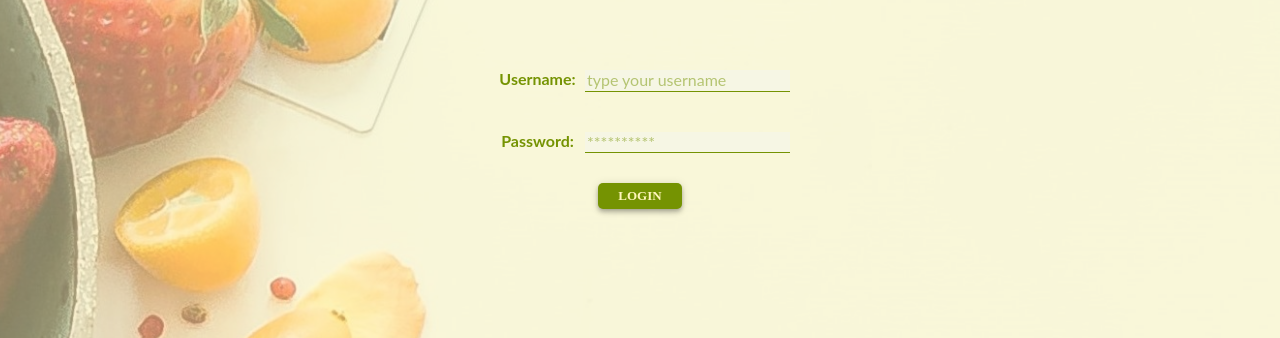
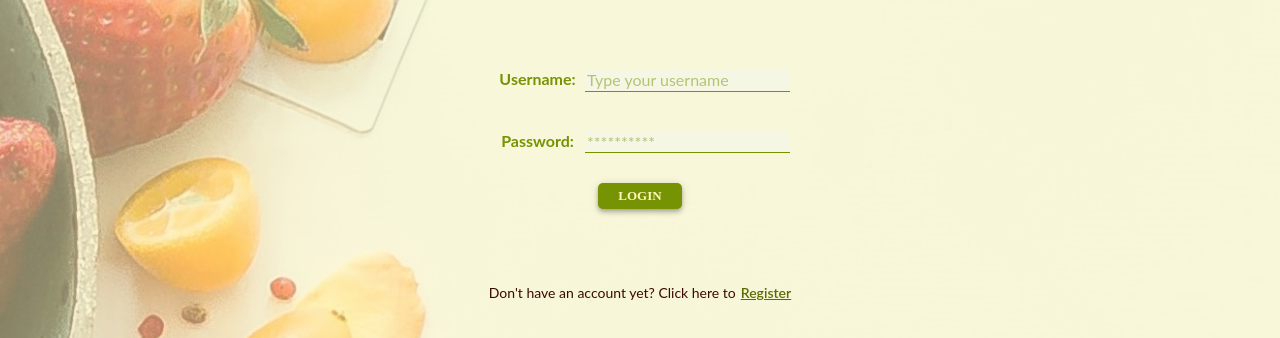
Before and after one commit to GalyaIT/Yummy, a React (Create React App) app in the folder client/: page /login in a window 1280 px wide. Shown: the part 462-800 px from the top of the page. Built offline with nearby package versions, Linux system fonts and the light colour scheme; the HTML template or start-up script is replaced by a standard one.

Commit message:
modified login and register pages

```diff
--- a/client/src/components/Auth/Login.js
+++ b/client/src/components/Auth/Login.js
@@ -1,4 +1,5 @@
 import { Component } from 'react'
+import {Link} from 'react-router-dom'
 import './_Login.scss'
 import * as authService from '../../services/authService'
 import UserContext from '../../Context'
@@ -88,7 +89,7 @@ class Login extends Component {
                         onChange={e => this.handleChange(e, 'username')}
                         label="Username"
                         id="username"
-                        placeholder="type your username" />
+                        placeholder="Type your username" />
                     <Input
                         type="password"
                         value={password}
@@ -98,6 +99,9 @@ class Login extends Component {
                         placeholder="**********"  />
                       <SubmitButton title="Login" />
                 </form>
+                <div className="info-message">
+                <p>Don't have an account yet? Click here to<Link to="/register">Register</Link></p>
+                </div>
             </div>
         )
     }
--- a/client/src/components/Auth/Register.js
+++ b/client/src/components/Auth/Register.js
@@ -1,4 +1,5 @@
 import { Component } from 'react'
+import {Link} from 'react-router-dom'
 import * as authService from '../../services/authService'
 import UserContext from '../../Context'
 import SubmitButton from '../Button/Submit-button'
@@ -87,7 +88,7 @@ class Register extends Component {
                         onChange={e => this.handleChange(e, 'username')}
                         label="Username"
                         id="username"
-                        placeholder="type your username" />
+                        placeholder="Type your username" />
                     <Input
                         type="password"
                         value={password}
@@ -105,6 +106,10 @@ class Register extends Component {
 
                     <SubmitButton title="Register" />
                 </form>
+                <div className="info-message">
+                <p>You already have an account? Click here to<Link to="/login">Login</Link></p>
+
+                </div>
             </div>
         )
     }
--- a/client/src/components/Auth/_Login.scss
+++ b/client/src/components/Auth/_Login.scss
@@ -1,4 +1,5 @@
 @import "../../styles/settings/settings-colors";
+@import "../../styles/settings/_settings-breakpoints";
 .wrapper {
     display: flex;
     flex-direction: column;
@@ -32,4 +33,19 @@
         background-repeat: no-repeat;
         background-position: center;
     }
+    .info-message {
+        padding-top: 50px;
+        color: map-get($colors, bordeaux);
+        z-index: 3;
+      p, a{
+          font-size: 10px;
+          @include desktop {
+            font-size: 14px;
+        }
+        a{
+            color: map-get($colors, secondary);
+            padding-left: 5px;
+        }
+      }
+    }
 }
--- a/client/src/components/Header/Search/Search.js
+++ b/client/src/components/Header/Search/Search.js
@@ -7,7 +7,7 @@ import * as authService from '../../../services/authService'
 
 const Search = (props) => {
     const [search, setSearch] = useState('')
-    const [placeholder, setPlaceholder] = useState('Select category to search...')
+    const [placeholder, setPlaceholder] = useState('Select category to search ...')
     const [searchCategory, setSearchCategory] = useState('')
     const history = useHistory();
 
@@ -17,12 +17,12 @@ const Search = (props) => {
         setSearchCategory(e.target.value)
         if (e.target.value === 'Recipes') {
             console.log(e.target.value);
-            setPlaceholder('Search recipes by title')
+            setPlaceholder('Search recipes by title ...')
         } else
             if (e.target.value === 'Users') {
-                setPlaceholder('Search users by username')
+                setPlaceholder('Search users ...')
             } else {
-                setPlaceholder('Select category to search...')
+                setPlaceholder('Select category to search ...')
             }
     }
 
```
